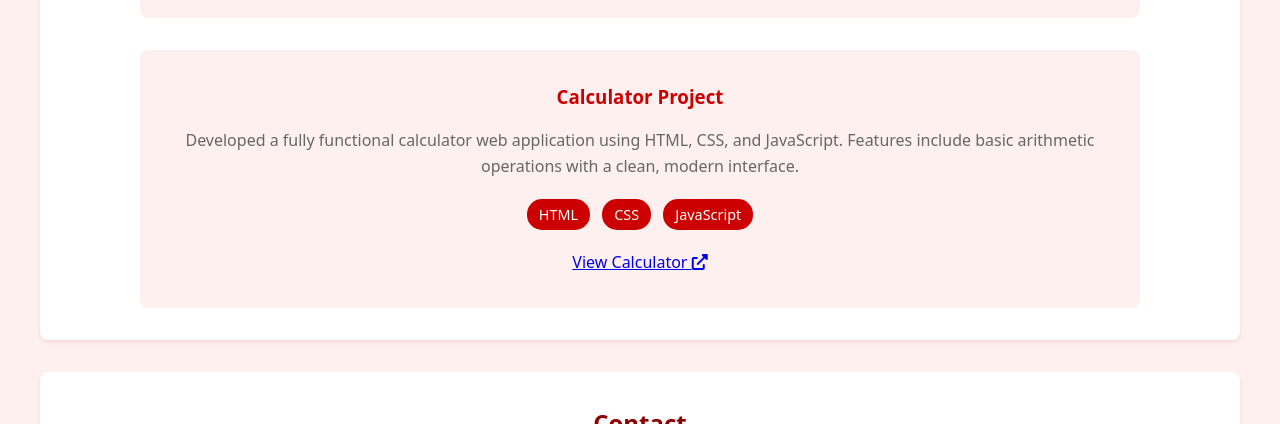
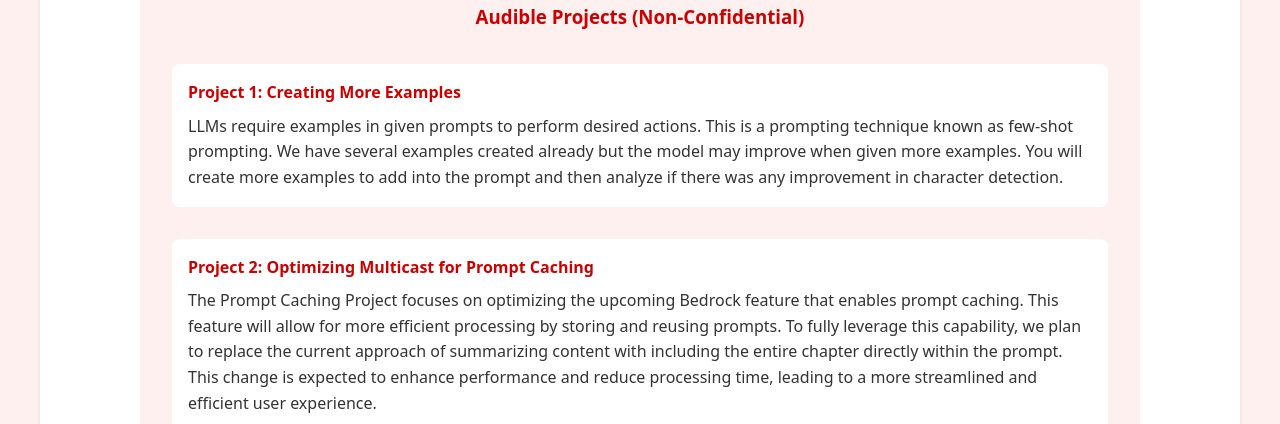
Before and after one commit to EgalJ/Portfolio-3.0, a website: page index.html in a window 1280 px wide. Shown: the part 2376-2800 px from the top of the page. Drawn offline with Linux system fonts and the light colour scheme.

Commit message:
Added the audible non confidential projects

```diff
--- a/index.html
+++ b/index.html
@@ -23,12 +23,9 @@
           <img src="logo.png" alt="Egal Jama" class="profile-image">
         </div>
         <h2>About Me</h2>
-        <div class="project-card">
-
         <div class="about-content">
-          <p>Welcome to my portfolio! I’m a senior at Cambridge Rindge & Latin School with a passion for exploring the intersections of technology, business, and community impact.</p>
+          <p>Welcome to my portfolio! I'm a passionate software developer with expertise in web development and a strong focus on creating elegant solutions to complex problems.</p>
         </div>
-      </div>
       </section>
 
       <section id="skills" class="section">
@@ -63,7 +60,7 @@
             <h3>Adobe Illustrator</h3>
           </div>
           <div class="skill-card">
-            <img src="SketchUp-Logo.png" alt="SketchUp">
+            <img src="https://cdn.worldvectorlogo.com/logos/sketch-2.svg" alt="SketchUp">
             <h3>SketchUp</h3>
           </div>
         </div>
@@ -126,21 +123,26 @@
               View Design Presentation <i class="fas fa-external-link-alt"></i>
             </a>
           </div>
+
           <div class="project-card">
-            <h3>Calculator Project</h3>
-            <p class="project-description">
-              Developed a fully functional calculator web application using HTML, CSS, and JavaScript. Features include basic arithmetic operations with a clean, modern interface.
-            </p>
-            <div class="tech-stack">
-              <span class="tech-tag">HTML</span>
-              <span class="tech-tag">CSS</span>
-              <span class="tech-tag">JavaScript</span>
+            <h3>Audible Projects (Non-Confidential)</h3>
+            <div class="projects-container">
+              <div class="project-item">
+                <h4>Project 1: Creating More Examples</h4>
+                <p>LLMs require examples in given prompts to perform desired actions. This is a prompting technique known as few-shot prompting. We have several examples created already but the model may improve when given more examples. You will create more examples to add into the prompt and then analyze if there was any improvement in character detection.</p>
+              </div>
+
+              <div class="project-item">
+                <h4>Project 2: Optimizing Multicast for Prompt Caching</h4>
+                <p>The Prompt Caching Project focuses on optimizing the upcoming Bedrock feature that enables prompt caching. This feature will allow for more efficient processing by storing and reusing prompts. To fully leverage this capability, we plan to replace the current approach of summarizing content with including the entire chapter directly within the prompt. This change is expected to enhance performance and reduce processing time, leading to a more streamlined and efficient user experience.</p>
+              </div>
+
+              <div class="project-item">
+                <h4>Project 3: Using DeBERTa for Character Disambiguation</h4>
+                <p>This project aims to address inconsistent character labeling in Virtual Voice Audiobooks (VVABs). We're exploring two methods: (1) enhancing LLM prompts to disambiguate character labels, and (2) using a Bidirectional Entailment Clustering Algorithm (DeBERTa) to detect semantically similar labels. A proof of concept showed promising results in identifying label relationships. Next, we'll create a ground truth dataset to evaluate these methods' accuracy and performance before deciding on the best approach.</p>
+              </div>
+
             </div>
-            <a href="https://calculatorproject10.netlify.app/"
-               class="project-link"
-               target="_blank">
-              View Calculator <i class="fas fa-external-link-alt"></i>
-            </a>
           </div>
         </div>
       </section>
@@ -158,7 +160,7 @@
             <p>Personal Email</p>
             <span>egaljama922@gmail.com</span>
           </a>
-          <a href="https://www.linkedin.com/in/egal-jama-b3791a287" class="contact-card" target="_blank">
+          <a href="https://linkedin.com" class="contact-card" target="_blank">
             <i class="fab fa-linkedin" style="color: #0A66C2;"></i>
             <p>LinkedIn</p>
           </a>
--- a/styles/sections.css
+++ b/styles/sections.css
@@ -95,31 +95,35 @@
   text-align: center;
 }
 
+.projects-container {
+  margin-top: var(--spacing-lg);
+}
+
+.project-item {
+  margin-bottom: var(--spacing-lg);
+  text-align: left;
+  padding: var(--spacing-md);
+  background-color: white;
+  border-radius: var(--border-radius);
+}
+
+.project-item h4 {
+  color: var(--primary-red);
+  margin-bottom: var(--spacing-sm);
+}
+
 .project-image {
-  margin: var(--spacing-md) 0;
+  max-width: 100%;
+  height: auto;
+  margin: var(--spacing-lg) 0;
   border-radius: var(--border-radius);
-  overflow: hidden;
   box-shadow: var(--box-shadow);
 }
 
 .project-description {
-  margin: var(--spacing-md) 0;
+  margin-top: var(--spacing-md);
   color: var(--text-secondary);
   line-height: 1.6;
-}
-
-.tech-stack {
-  margin: var(--spacing-md) 0;
-}
-
-.tech-tag {
-  display: inline-block;
-  padding: 0.25rem 0.75rem;
-  margin: 0.25rem;
-  background-color: var(--primary-red);
-  color: white;
-  border-radius: 15px;
-  font-size: 0.9em;
 }
 
 /* Contact Section */
```
